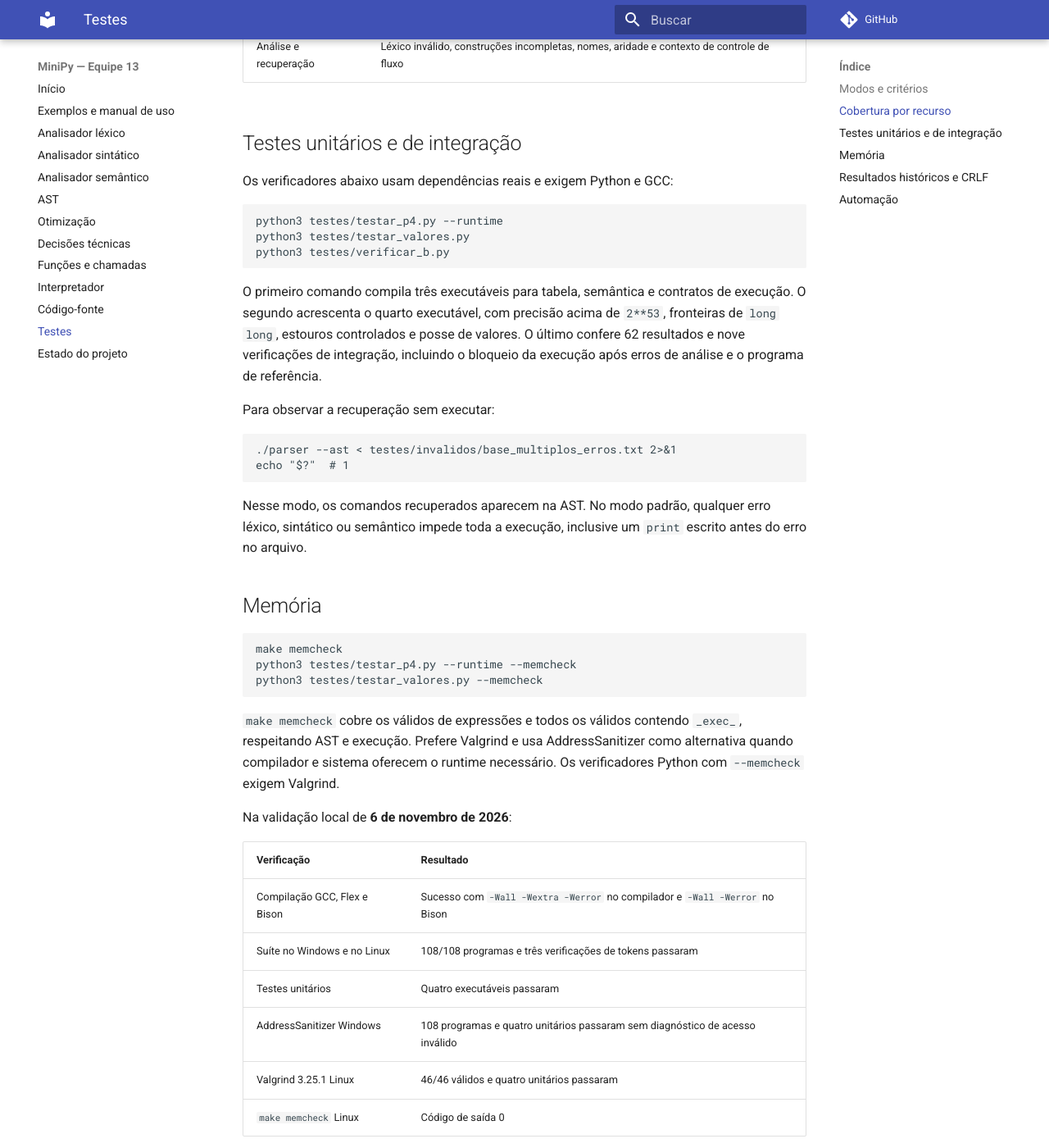
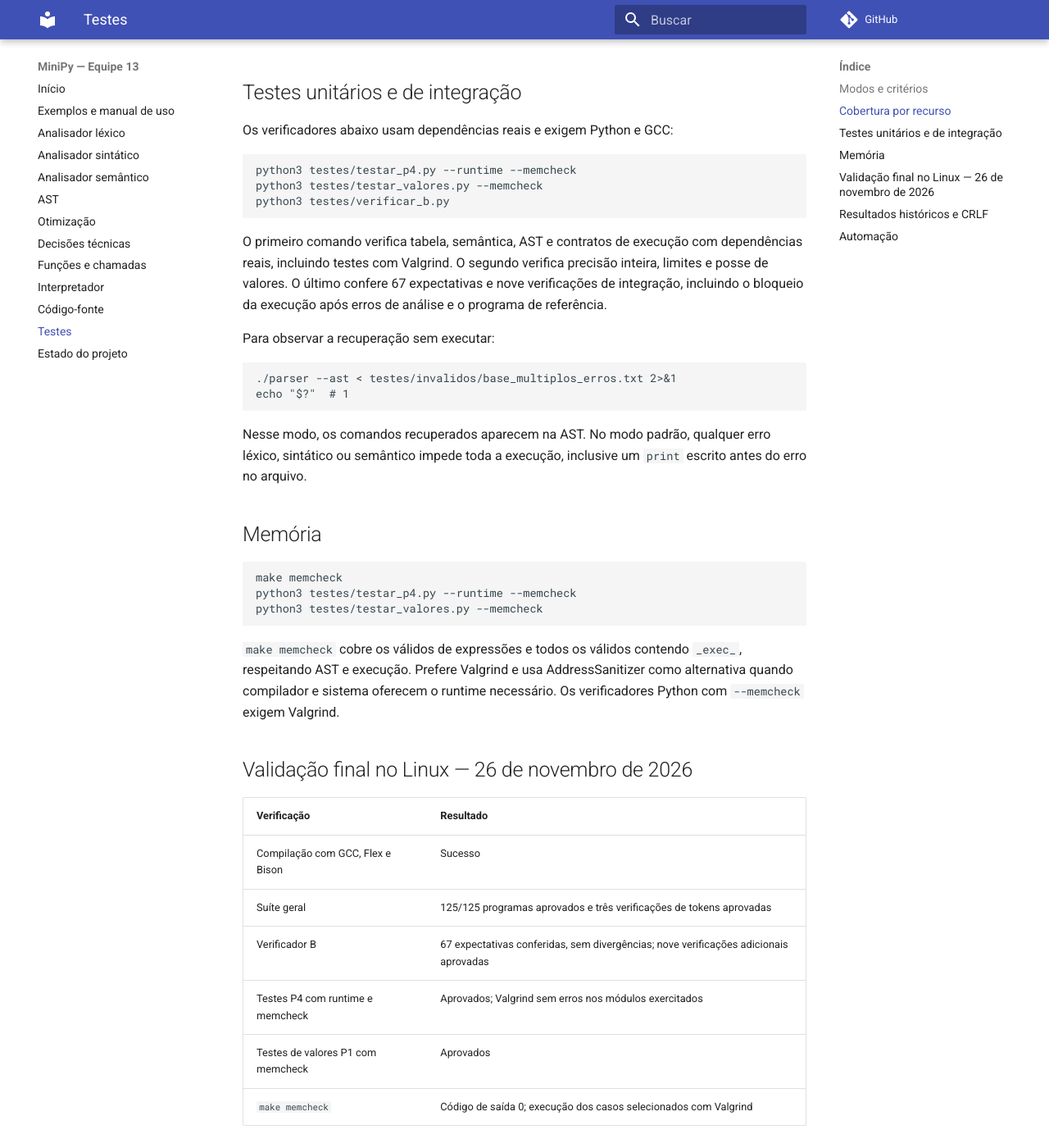
Before and after one commit to Compiladores-1-Grupo13-2026/Compiladores-1, an MkDocs documentation site: the page built from docs/testes.md, in a window 1280 px wide and 1400 px high, scrolled down 1784 px. Shown: the whole window at 82% size. Built offline with MkDocs 1.6.1 and Material for MkDocs 9.7.7, drawn with Linux system fonts in a browser that asks for light colours; comment, search, counter and statistics services are not loaded; some of the changed text lies outside the part shown.

Commit message:
docs: registra validacao final da Sprint 6

````diff
--- a/docs/testes.md
+++ b/docs/testes.md
@@ -1,7 +1,7 @@
 # Testes e validação
 
-A suíte verifica o MiniPy desde os tokens até a execução da AST. São **108
-programas: 46 válidos e 62 inválidos**, além de três verificações do scanner.
+A suíte verifica o MiniPy desde os tokens até a execução da AST. São 125
+programas: 56 válidos e 69 inválidos, além de três verificações do scanner.
 
 ```sh
 make test
@@ -11,8 +11,8 @@ O alvo compila `parser` e `tokens` e chama `testes/run_tests.sh`. O resumo
 esperado da suíte atual é:
 
 ```text
-validos: 46/46 passaram.
-invalidos: 62/62 passaram.
+validos: 56/56 passaram.
+invalidos: 69/69 passaram.
 Total de falhas: 0
 ```
 
@@ -20,11 +20,11 @@ Total de falhas: 0
 
 O nome do arquivo determina o modo do parser usado pelo runner:
 
-| Conjunto | Quantidade | Modo | Verificação |
-| --- | ---: | --- | --- |
-| Históricos | 66: 25 válidos e 41 inválidos | `--ast` | Reconhecimento, AST, semântica e recuperação |
-| Nomes contendo `_exec_` | 42: 21 válidos e 21 inválidos | Execução padrão | Saída, operações, fluxo e erros dinâmicos |
-| Scanner isolado | 3 verificações | `tokens` | Catálogo, programa de referência e caractere inválido |
+| Conjunto | Modo | Verificação |
+| --- | --- | --- |
+| Arquivos válidos | Conforme o nome do arquivo | Reconhecimento, AST, semântica e execução |
+| Arquivos inválidos | Conforme o nome do arquivo | Diagnósticos léxicos, sintáticos e semânticos |
+| Scanner isolado | `tokens` | Catálogo, programa de referência e caractere inválido |
 
 | Caso | Critério de aprovação |
 | --- | --- |
@@ -58,16 +58,16 @@ a sequência dos diagnósticos e das saídas.
 Os verificadores abaixo usam dependências reais e exigem Python e GCC:
 
 ```sh
-python3 testes/testar_p4.py --runtime
-python3 testes/testar_valores.py
+python3 testes/testar_p4.py --runtime --memcheck
+python3 testes/testar_valores.py --memcheck
 python3 testes/verificar_b.py
 ```
 
-O primeiro comando compila três executáveis para tabela, semântica e contratos
-de execução. O segundo acrescenta o quarto executável, com precisão acima de
-`2**53`, fronteiras de `long long`, estouros controlados e posse de valores.
-O último confere 62 resultados e nove verificações de integração, incluindo
-o bloqueio da execução após erros de análise e o programa de referência.
+O primeiro comando verifica tabela, semântica, AST e contratos de execução
+com dependências reais, incluindo testes com Valgrind. O segundo verifica
+precisão inteira, limites e posse de valores. O último confere 67 expectativas
+e nove verificações de integração, incluindo o bloqueio da execução após
+erros de análise e o programa de referência.
 
 Para observar a recuperação sem executar:
 
@@ -93,21 +93,20 @@ python3 testes/testar_valores.py --memcheck
 como alternativa quando compilador e sistema oferecem o runtime necessário.
 Os verificadores Python com `--memcheck` exigem Valgrind.
 
-Na validação local de **6 de novembro de 2026**:
+## Validação final no Linux — 26 de novembro de 2026
 
 | Verificação | Resultado |
 | --- | --- |
-| Compilação GCC, Flex e Bison | Sucesso com `-Wall -Wextra -Werror` no compilador e `-Wall -Werror` no Bison |
-| Suíte no Windows e no Linux | 108/108 programas e três verificações de tokens passaram |
-| Testes unitários | Quatro executáveis passaram |
-| AddressSanitizer Windows | 108 programas e quatro unitários passaram sem diagnóstico de acesso inválido |
-| Valgrind 3.25.1 Linux | 46/46 válidos e quatro unitários passaram |
-| `make memcheck` Linux | Código de saída 0 |
+| Compilação com GCC, Flex e Bison | Sucesso |
+| Suíte geral | 125/125 programas aprovados e três verificações de tokens aprovadas |
+| Verificador B | 67 expectativas conferidas, sem divergências; nove verificações adicionais aprovadas |
+| Testes P4 com runtime e memcheck | Aprovados; Valgrind sem erros nos módulos exercitados |
+| Testes de valores P1 com memcheck | Aprovados |
+| `make memcheck` | Código de saída 0; execução dos casos selecionados com Valgrind |
 
-O Valgrind verificou acessos inválidos e blocos definitivamente, indiretamente
-ou possivelmente perdidos. Buffers globais do Flex permanecem alcançáveis até
-o encerramento; eles não são blocos perdidos. Os unitários verificam todos
-os tipos de vazamento.
+Todas as verificações acima foram executadas localmente em Linux. O alvo
+`make memcheck` utiliza Valgrind quando disponível e mantém a saída silenciosa
+quando não há erros.
 
 O AddressSanitizer usado no Windows não oferece LeakSanitizer; os vazamentos
 foram verificados no Linux. O contrato admite alocações temporárias não
````
